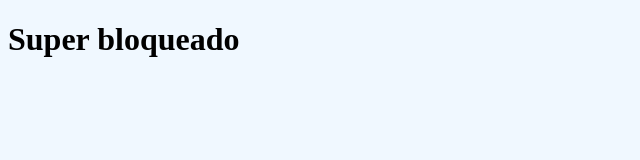
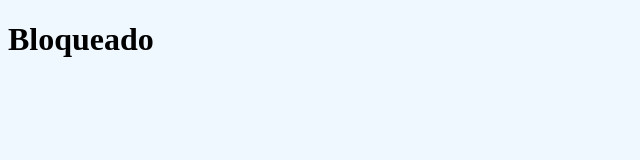
Before and after one commit to diazpolanco13/11-calendar-backend, a website: page public/index.html in a window 1280 px wide. Shown: the whole page, without its empty margins (0-640 px from the left). Drawn offline with Linux system fonts and the light colour scheme.

Commit message:
backend terminado

```diff
--- a/package.json
+++ b/package.json
@@ -1,5 +1,5 @@
 {
-  "name": "11-calendar-backend",
+  "name": "calendar-backend",
   "version": "1.0.0",
   "description": "Backend de la app calendar",
   "main": "index.js",
--- a/public/index.html
+++ b/public/index.html
@@ -7,6 +7,6 @@
     <title>DemoApp</title>
 </head>
 <body>
-    <h1>Super bloqueado</h1>
+    <h1>Bloqueado</h1>
 </body>
 </html>
```
